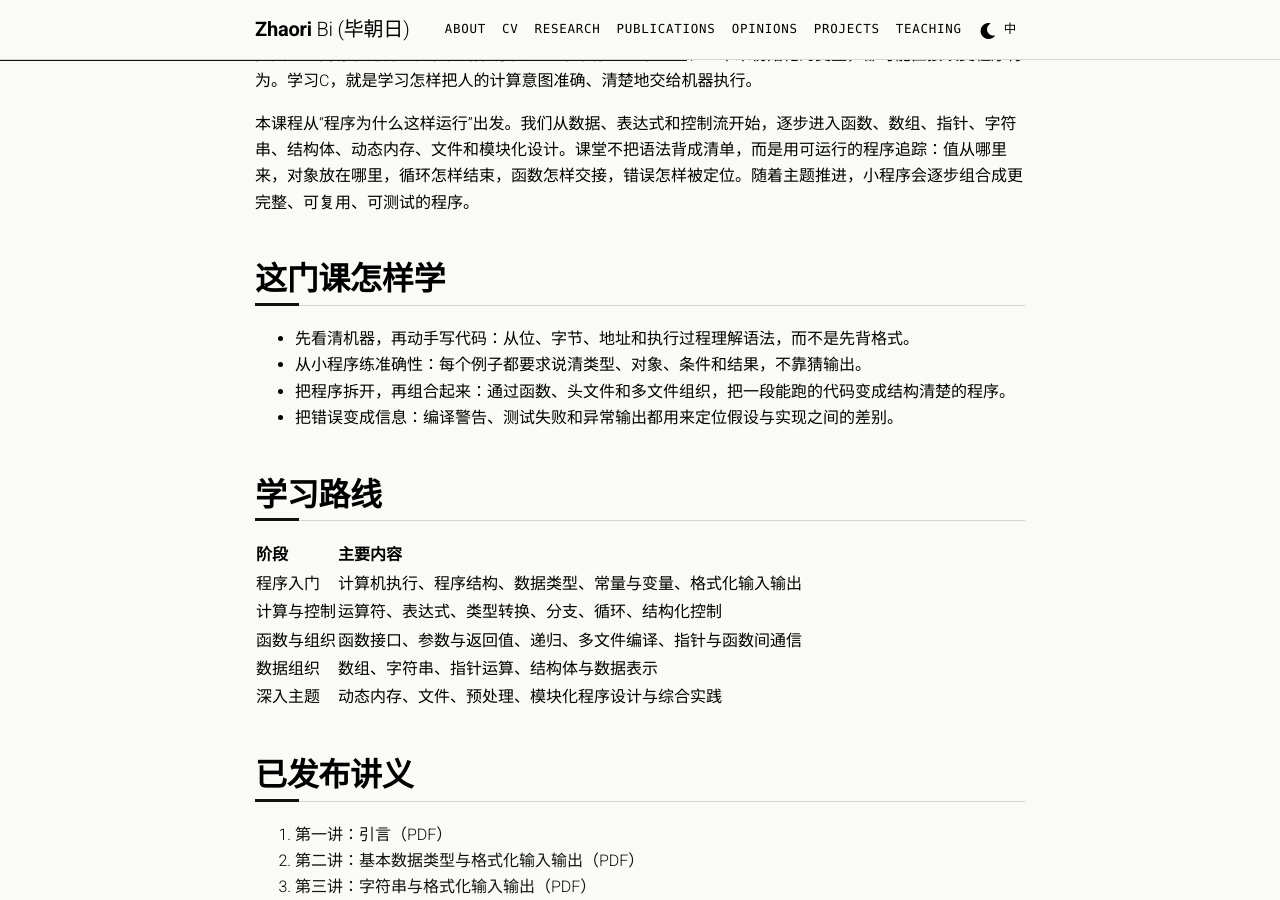
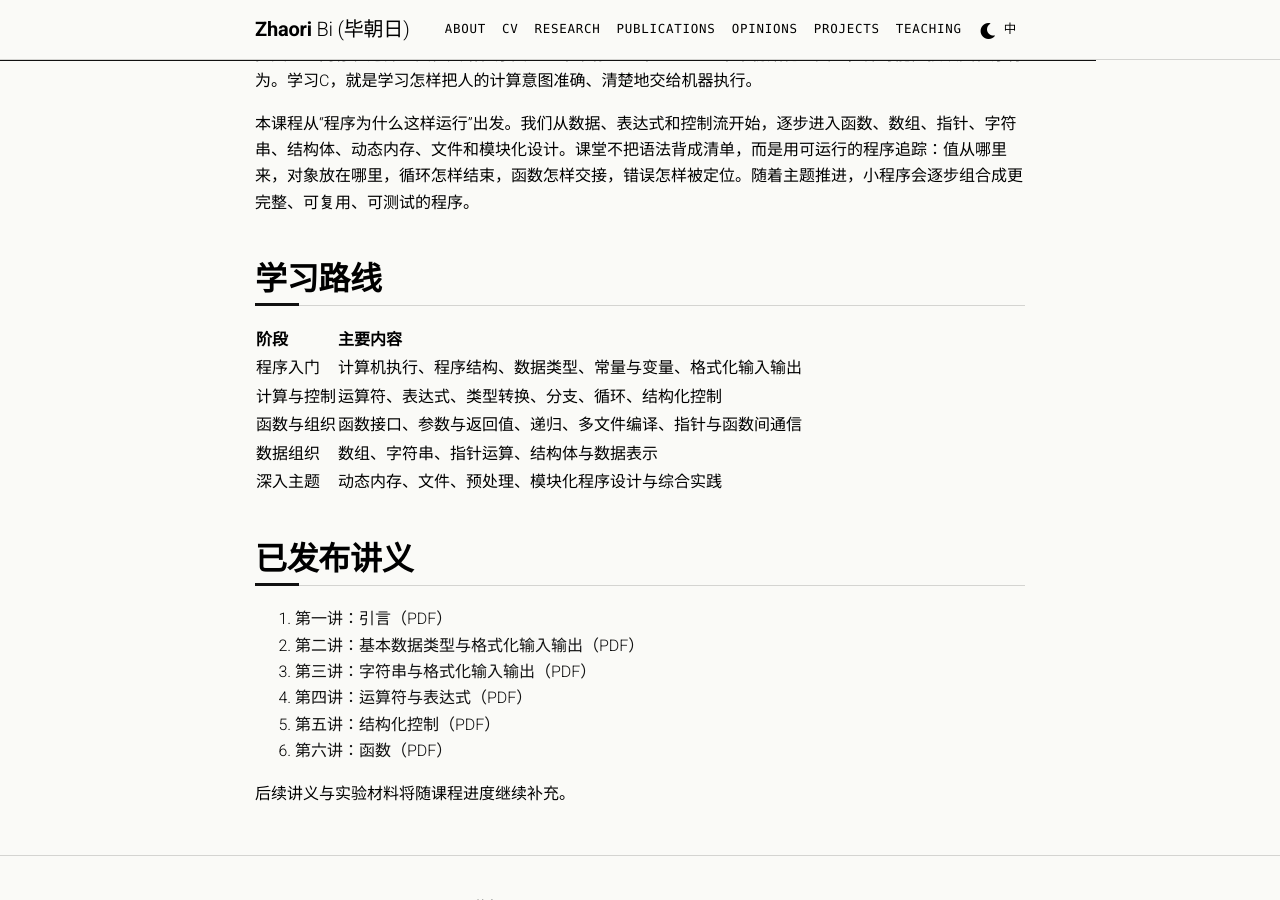
Before and after one commit to bzr2915/bzr2915, a Jekyll site: the page built from _courses/programming.md, in a window 1280 px wide and 900 px high, scrolled down 310 px. Built offline with Jekyll 4.4.1, drawn with Linux system fonts in a browser that asks for light colours; comment, search, counter and statistics services are not loaded; a style sheet for code colours, icons or effects is not loaded.

Commit message:
content: remove how-to-learn section from programming course intro

```diff
--- a/_courses/programming.md
+++ b/_courses/programming.md
@@ -11,13 +11,6 @@ importance: 2
 C语言只有几十个关键字，却能写出操作系统、编译器、网络设备和嵌入式程序。它给程序员很大的自由，也把类型、内存和边界的责任交给程序员：一个下标、一个地址、一个未初始化的变量，都可能直接改变程序行为。学习C，就是学习怎样把人的计算意图准确、清楚地交给机器执行。
 
 本课程从“程序为什么这样运行”出发。我们从数据、表达式和控制流开始，逐步进入函数、数组、指针、字符串、结构体、动态内存、文件和模块化设计。课堂不把语法背成清单，而是用可运行的程序追踪：值从哪里来，对象放在哪里，循环怎样结束，函数怎样交接，错误怎样被定位。随着主题推进，小程序会逐步组合成更完整、可复用、可测试的程序。
-
-## 这门课怎样学
-
-- **先看清机器，再动手写代码**：从位、字节、地址和执行过程理解语法，而不是先背格式。
-- **从小程序练准确性**：每个例子都要求说清类型、对象、条件和结果，不靠猜输出。
-- **把程序拆开，再组合起来**：通过函数、头文件和多文件组织，把一段能跑的代码变成结构清楚的程序。
-- **把错误变成信息**：编译警告、测试失败和异常输出都用来定位假设与实现之间的差别。
 
 ## 学习路线
 
```
